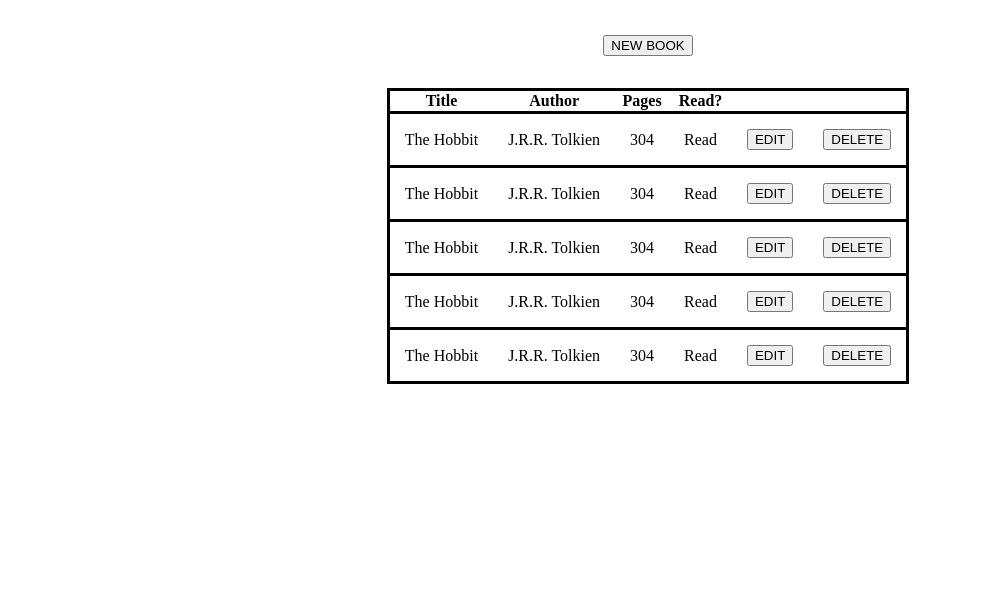
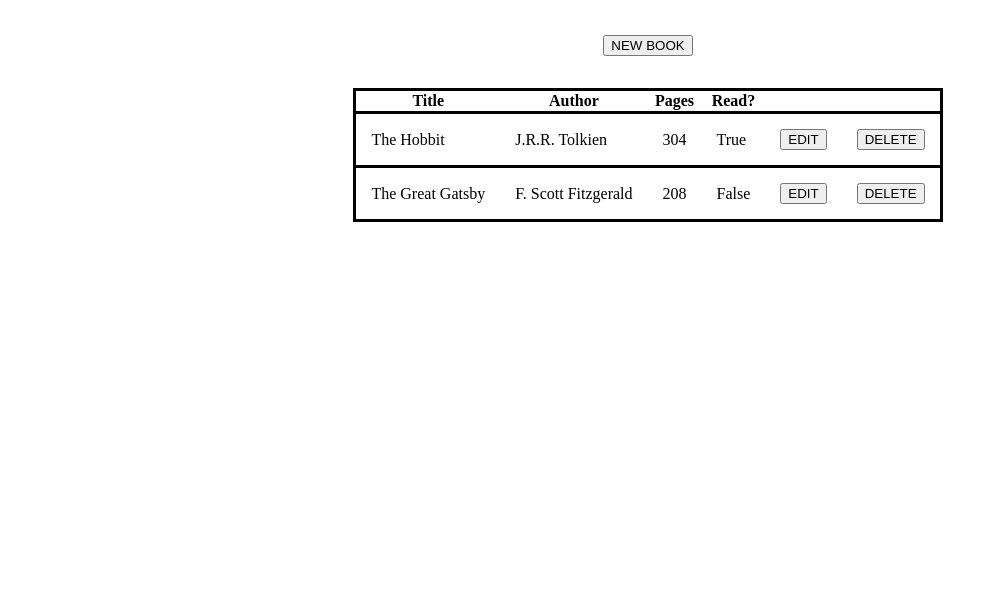
Before and after one commit to urialevy/Library, a plain HTML site: page index.html in a window 1280 px wide. Shown: the part 87-691 px from the top of the page, without its empty margins (0-998 px from the left). Drawn offline with Linux system fonts and the light colour scheme.

Commit message:
slight html tweak

```diff
--- a/index.html
+++ b/index.html
@@ -26,39 +26,15 @@
                     <td class="title">The Hobbit</td>
                     <td class="author">J.R.R. Tolkien</td>
                     <td class="page count">304</td>
-                    <td class="read">Read</td>
+                    <td class="read">True</td>
                     <td class="editbtn"><button>EDIT</button></td>
                     <td class="deletebtn"><button>DELETE</button></td>
                 </tr>
                 <tr>
-                    <td class="title">The Hobbit</td>
-                    <td class="author">J.R.R. Tolkien</td>
-                    <td class="page count">304</td>
-                    <td class="read">Read</td>
-                    <td class="editbtn"><button>EDIT</button></td>
-                    <td class="deletebtn"><button>DELETE</button></td>
-                </tr>
-                <tr>
-                    <td class="title">The Hobbit</td>
-                    <td class="author">J.R.R. Tolkien</td>
-                    <td class="page count">304</td>
-                    <td class="read">Read</td>
-                    <td class="editbtn"><button>EDIT</button></td>
-                    <td class="deletebtn"><button>DELETE</button></td>
-                </tr>
-                <tr>
-                    <td class="title">The Hobbit</td>
-                    <td class="author">J.R.R. Tolkien</td>
-                    <td class="page count">304</td>
-                    <td class="read">Read</td>
-                    <td class="editbtn"><button>EDIT</button></td>
-                    <td class="deletebtn"><button>DELETE</button></td>
-                </tr>
-                <tr>
-                    <td class="title">The Hobbit</td>
-                    <td class="author">J.R.R. Tolkien</td>
-                    <td class="page count">304</td>
-                    <td class="read">Read</td>
+                    <td class="title">The Great Gatsby</td>
+                    <td class="author">F. Scott Fitzgerald</td>
+                    <td class="page count">208</td>
+                    <td class="read">False</td>
                     <td class="editbtn"><button>EDIT</button></td>
                     <td class="deletebtn"><button>DELETE</button></td>
                 </tr>
```
